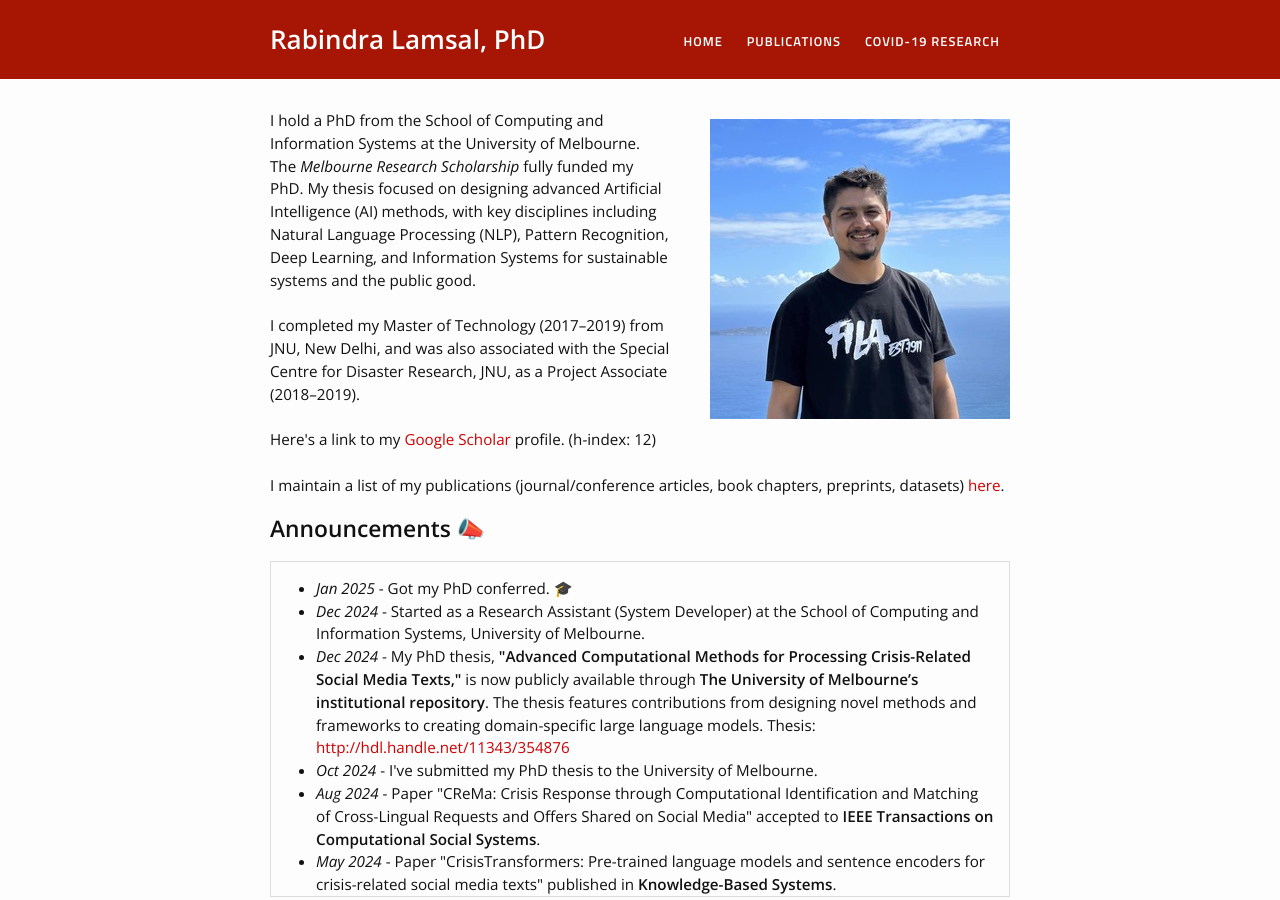
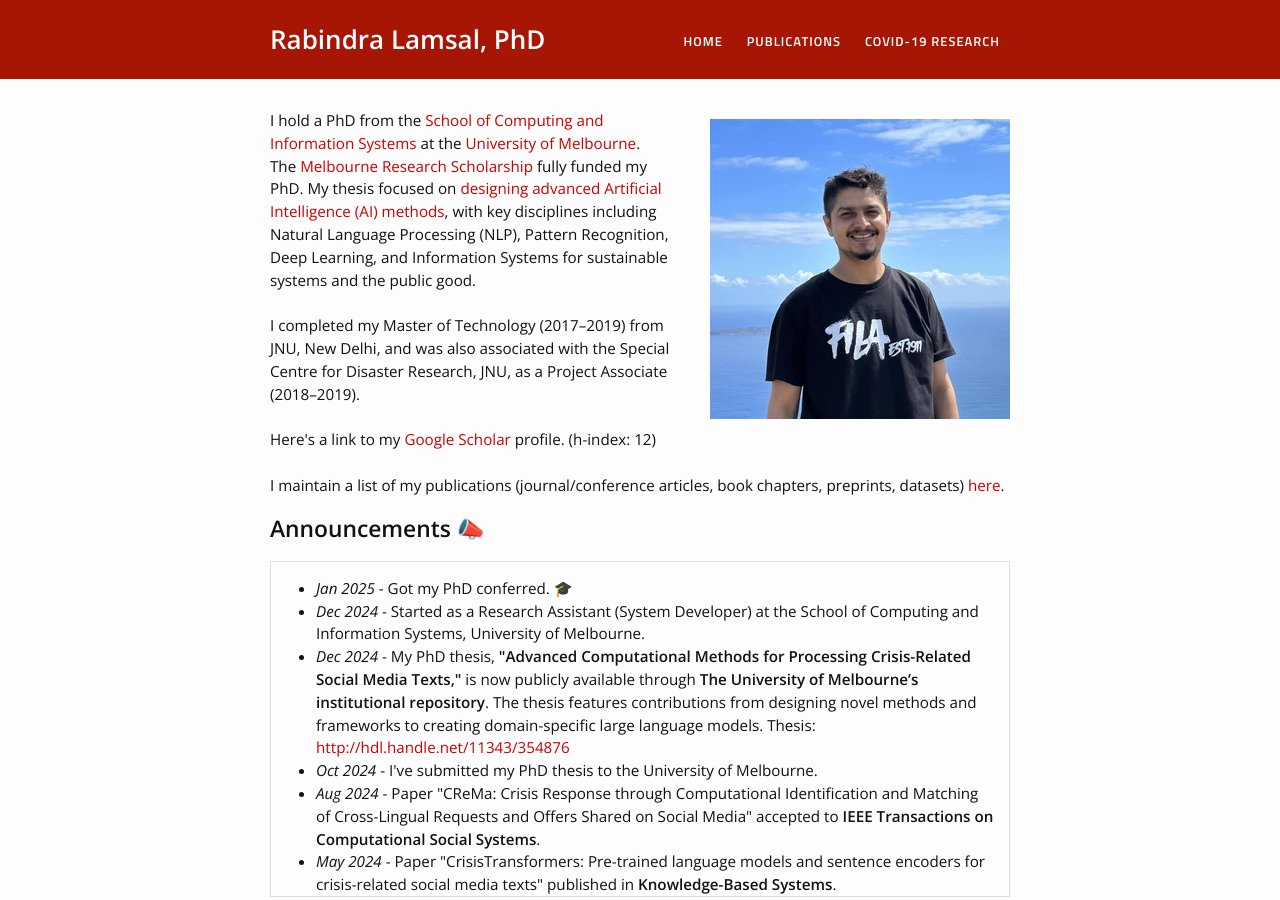
Before and after one commit to rabindralamsal/personal-site, a Jekyll site: the page built from index.html, in a window 1280 px wide and 900 px high. Built offline with Jekyll 4.4.1, drawn with Linux system fonts in a browser that asks for light colours.

```diff
--- a/index.html
+++ b/index.html
@@ -4,7 +4,7 @@ layout: default
 
 <div class="home">
 <img src="/rabindra_lamsal.jpg" style="float: right;margin-left: 40px;margin-top: 10px;">
-<p>I hold a PhD from the School of Computing and Information Systems at the University of Melbourne. The <i>Melbourne Research Scholarship</i> fully funded my PhD. My thesis focused on designing advanced Artificial Intelligence (AI) methods, with key disciplines including Natural Language Processing (NLP), Pattern Recognition, Deep Learning, and Information Systems for sustainable systems and the public good.
+<p>I hold a PhD from the <a href="https://cis.unimelb.edu.au/">School of Computing and Information Systems</a> at the <a href="https://unimelb.edu.au/">University of Melbourne</a>. The <a href="https://scholarships.unimelb.edu.au/awards/melbourne-research-scholarship">Melbourne Research Scholarship</a> fully funded my PhD. My thesis focused on <a href="http://hdl.handle.net/11343/354876">designing advanced Artificial Intelligence (AI) methods</a>, with key disciplines including Natural Language Processing (NLP), Pattern Recognition, Deep Learning, and Information Systems for sustainable systems and the public good.
 
 <br><br> I completed my Master of Technology (2017–2019) from JNU, New Delhi, and was also associated with the Special Centre for Disaster Research, JNU, as a Project Associate (2018–2019).
 
```
